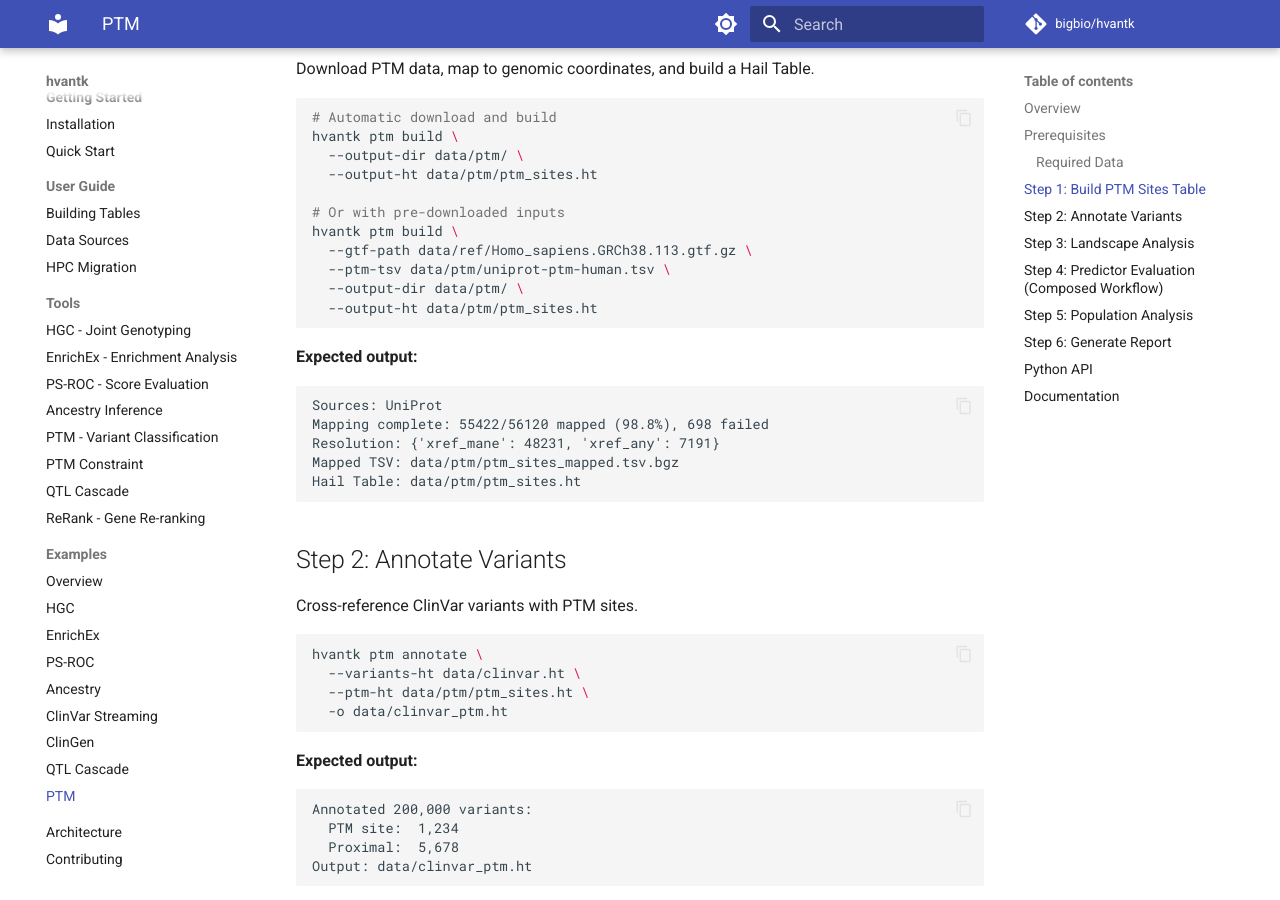
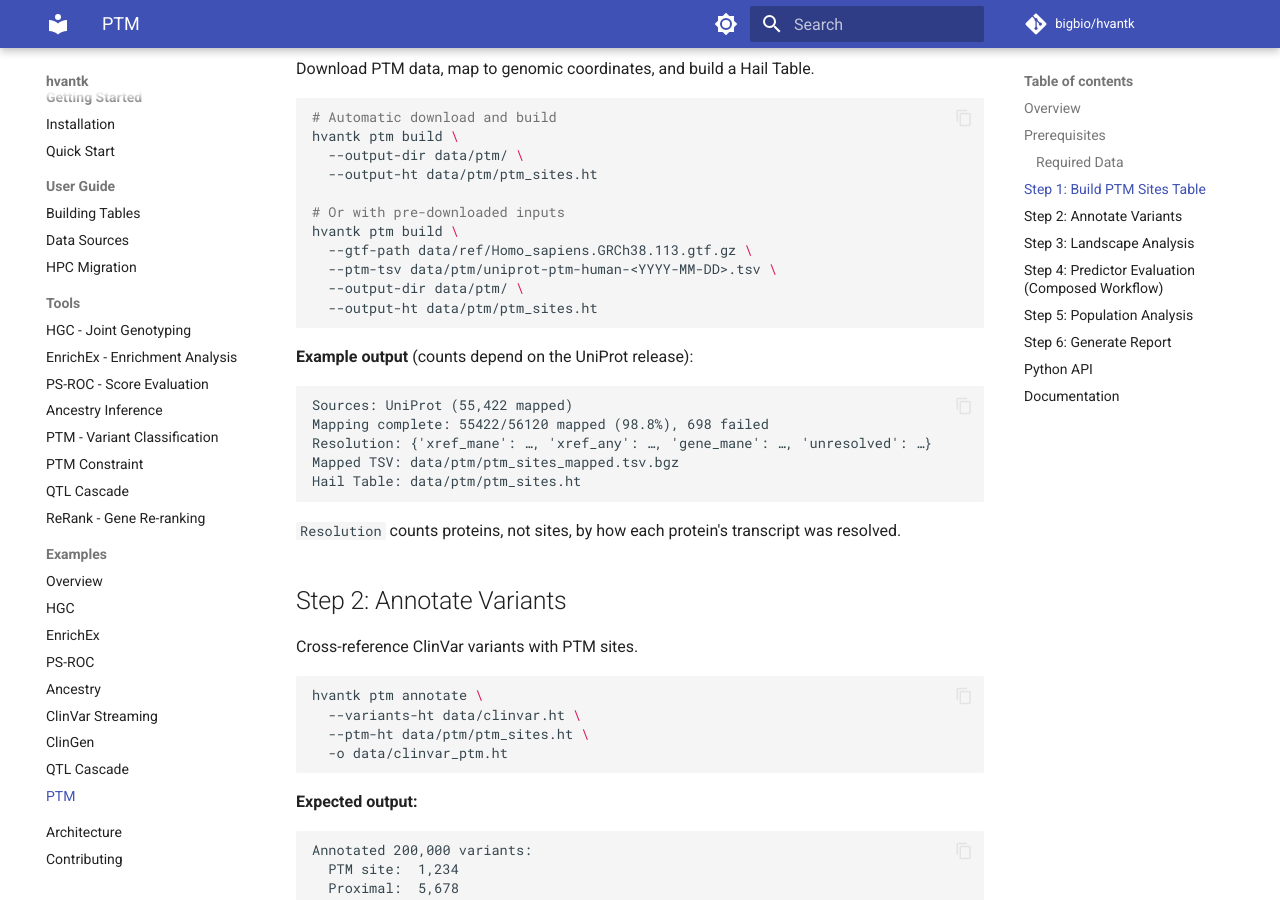
Before and after one commit to bigbio/hvantk, an MkDocs documentation site: the page built from docs_site/examples/ptm.md, in a window 1280 px wide and 900 px high, scrolled down 988 px. Built offline with MkDocs 1.6.1 and Material for MkDocs 9.7.7, drawn with Linux system fonts in a browser that asks for light colours; comment, search, counter and statistics services are not loaded.

Commit message:
docs(ptm): correct docstrings, example file names and the changelog after review

````diff
--- a/docs_site/examples/ptm.md
+++ b/docs_site/examples/ptm.md
@@ -35,19 +35,21 @@
 # Or with pre-downloaded inputs
 hvantk ptm build \
   --gtf-path data/ref/Homo_sapiens.GRCh38.113.gtf.gz \
-  --ptm-tsv data/ptm/uniprot-ptm-human.tsv \
+  --ptm-tsv data/ptm/uniprot-ptm-human-<YYYY-MM-DD>.tsv \
   --output-dir data/ptm/ \
   --output-ht data/ptm/ptm_sites.ht
 ```
 
-**Expected output:**
+**Example output** (counts depend on the UniProt release):
 ```text
-Sources: UniProt
+Sources: UniProt (55,422 mapped)
 Mapping complete: 55422/56120 mapped (98.8%), 698 failed
-Resolution: {'xref_mane': 48231, 'xref_any': 7191}
+Resolution: {'xref_mane': …, 'xref_any': …, 'gene_mane': …, 'unresolved': …}
 Mapped TSV: data/ptm/ptm_sites_mapped.tsv.bgz
 Hail Table: data/ptm/ptm_sites.ht
 ```
+
+`Resolution` counts proteins, not sites, by how each protein's transcript was resolved.
 
 ## Step 2: Annotate Variants
 
````
Also changed, not shown: CHANGELOG.md (+36 -19 lines), docs_site/guide/data-sources.md (+1 -1 lines), docs_site/tools/ptm.md (+7 -2 lines), 4 other files.
